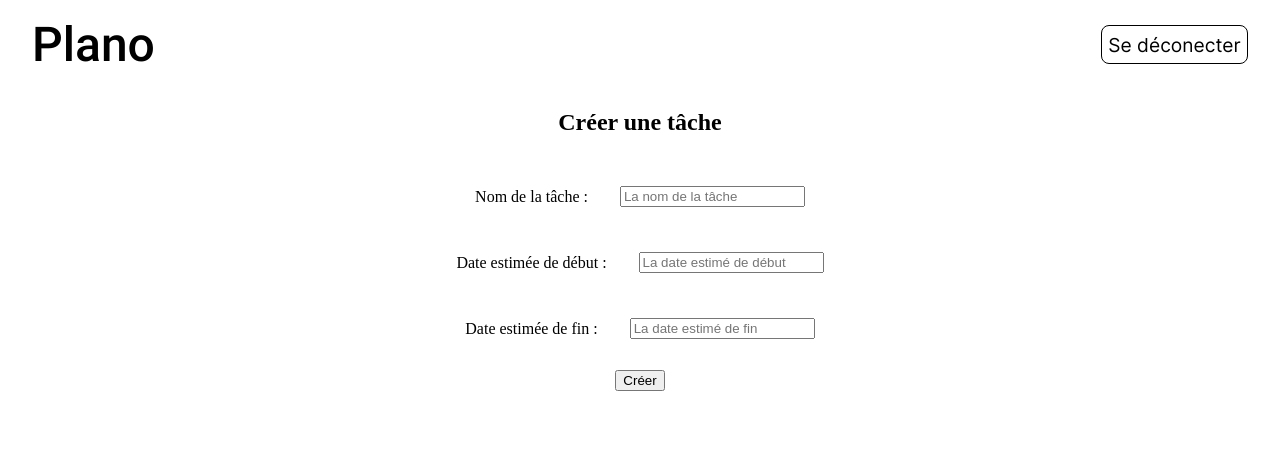
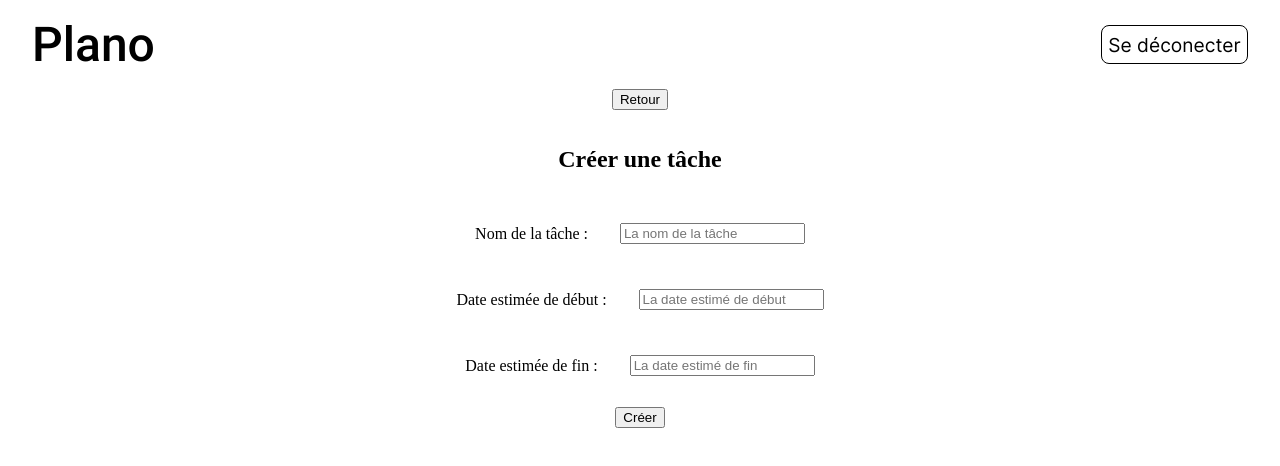
Before and after one commit to Adrien-Gontier/Plano, a React (Vite) app in the folder front-end/: page /createtask/1 in a window 1280 px wide. Shown: the top 466 px of the page. Built offline with nearby package versions, Linux system fonts and the light colour scheme.

Commit message:
Update CreateTask.jsx
URL added and back button

```diff
--- a/front-end/src/pages/CreateTask.jsx
+++ b/front-end/src/pages/CreateTask.jsx
@@ -1,13 +1,16 @@
 import axios from 'axios'
 import React, { useEffect, useState } from 'react'
+import { useNavigate, useParams } from 'react-router-dom'
 
 export default function CreateTask() {
+  const { idProject } = useParams()
+  const navigate = useNavigate();
   const [nameOfTask, setNameOfTask] = useState('')
   const [StartDateEstimated, setStartDateEstimated] = useState('')
   const [EndDateEstimated, setEndDateEstimated] = useState('')
   const [actionCreateTask, setActionCreateTask] = useState(false)
 
-  const apiUrlPlano = ''
+  const apiUrlPlano = 'http://localhost:3000/plano/projects/createtaskinproject/' + idProject
 
   useEffect(() => {
     if (actionCreateTask) {
@@ -15,8 +18,7 @@ export default function CreateTask() {
         .post(apiUrlPlano, {
           name: nameOfTask,
           estimatedStartDate: StartDateEstimated,
-          estimatedEndDate: setEndDateEstimated
-
+          estimatedEndDate: setEndDateEstimated,
         })
       setActionCreateTask(false)
     }
@@ -24,6 +26,7 @@ export default function CreateTask() {
 
   return (
     <div className='createTask'>
+      <button onClick={() => navigate(-1)}>Retour</button>
       <h2>Créer une tâche</h2>
       <div>
         <p>Nom de la tâche :</p>
```
